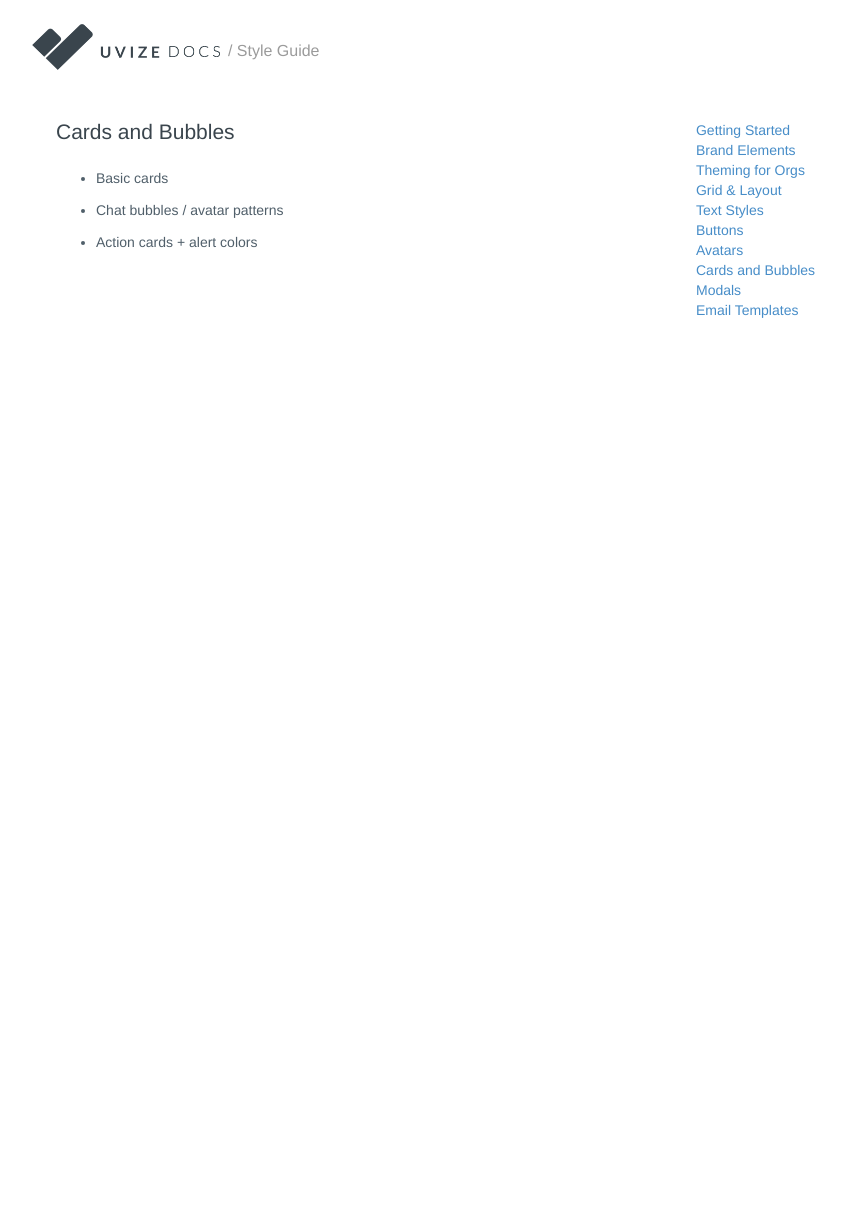
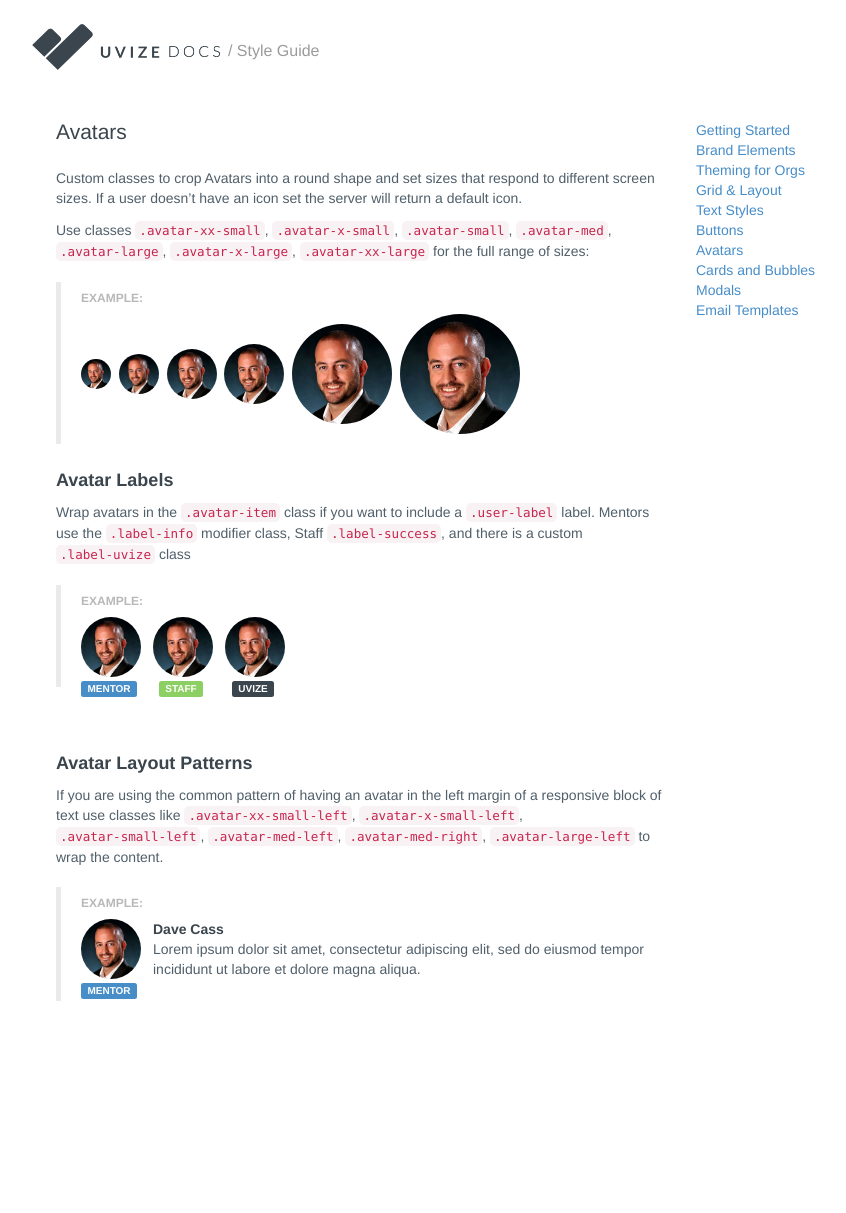
Before and after one commit to SonderMindOrg/uvize.github.io, a Jekyll site: the page built from style-guide/avatars.md, in a window 1280 px wide. Shown: the whole page, without its empty margins (116-962 px from the left). Built offline with Jekyll 4.4.1, drawn with Linux system fonts in a browser that asks for light colours; Markdown is read by kramdown in place of the engine named in the settings; before the commit the page ends 1092 px from its top, so only the background shows below that.

Commit message:
avatars page

```diff
--- a/style-guide/avatars.md
+++ b/style-guide/avatars.md
@@ -3,10 +3,68 @@ layout: style-guide
 title: Cards & Bubbles | Uvize Style Guide
 ---
 
-# Cards and Bubbles
+# Avatars
 
-- Basic cards
+Custom classes to crop Avatars into a round shape and set sizes that respond to different screen sizes. If a user doesn't have an icon set the server will return a default icon.
 
-- Chat bubbles / avatar patterns
+Use classes `.avatar-xx-small`, `.avatar-x-small`, `.avatar-small`, `.avatar-med`, `.avatar-large`, `.avatar-x-large`, `.avatar-xx-large` for the full range of sizes:
 
-- Action cards + alert colors
+<div class="docs-example">
+  <img class="avatar-xx-small" src="/gfx/style-guide/davecass.jpg">&nbsp;
+  <img class="avatar-x-small" src="/gfx/style-guide/davecass.jpg">&nbsp;
+  <img class="avatar-small" src="/gfx/style-guide/davecass.jpg">&nbsp;
+  <img class="avatar-med" src="/gfx/style-guide/davecass.jpg">&nbsp;
+  <img class="avatar-large" src="/gfx/style-guide/davecass.jpg">&nbsp;
+  <img class="avatar-x-large" src="/gfx/style-guide/davecass.jpg">&nbsp;
+</div>
+
+### Avatar Labels
+
+Wrap avatars in the `.avatar-item` class if you want to include a `.user-label` label. Mentors use the `.label-info` modifier class, Staff `.label-success`, and there is a custom `.label-uvize` class
+
+<div class="docs-example clearfix">
+  <div class="avatar-med-left" style="float: left;">
+    <a class="avatar-item">
+      <img class="avatar-med" src="/gfx/style-guide/davecass.jpg">
+      <div class="labels">
+        <span class="label label-info user-label">mentor</span>
+      </div>
+    </a>
+  </div>
+
+  <div class="avatar-med-left" style="float: left;">
+    <a class="avatar-item">
+      <img class="avatar-med" src="/gfx/style-guide/davecass.jpg">
+      <div class="labels">
+        <span class="label label-success user-label">staff</span>
+      </div>
+    </a>
+  </div>
+
+  <div class="avatar-med-left" style="float: left;">
+    <a class="avatar-item">
+      <img class="avatar-med" src="/gfx/style-guide/davecass.jpg">
+      <div class="labels">
+        <span class="label label-uvize user-label">uvize</span>
+      </div>
+    </a>
+  </div>
+</div>
+<br>
+
+### Avatar Layout Patterns
+
+If you are using the common pattern of having an avatar in the left margin of a responsive block of text use classes like `.avatar-xx-small-left`, `.avatar-x-small-left`, `.avatar-small-left`, `.avatar-med-left`, `.avatar-med-right`, `.avatar-large-left` to wrap the content.
+
+<div class="docs-example">
+  <div class="avatar-med-left">
+   <a class="avatar-item">
+     <img class="avatar-med" src="/gfx/style-guide/davecass.jpg">
+     <div class="labels">
+       <span class="label label-info user-label">mentor</span>
+     </div>
+   </a>
+   <a class="username">Dave Cass</a>
+   <p>Lorem ipsum dolor sit amet, consectetur adipiscing elit, sed do eiusmod tempor incididunt ut labore et dolore magna aliqua.</p>
+  </div>
+</div>
```
Also changed, not shown: gfx/style-guide/davecass.jpg (added).
